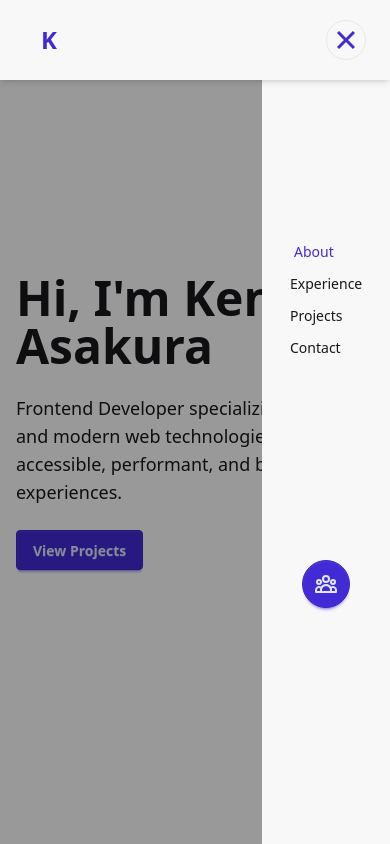
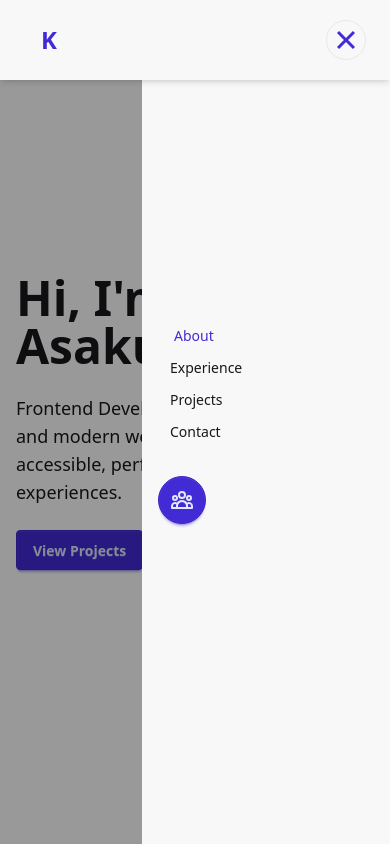
Before and after one commit to Kenta-Asakura/portfolio-v2, a React (Vite) app: page / in a window 390 px wide. Both pictures are taken after a click on the label "Open menu". Shown: the top 844 px of the page. Built offline with nearby package versions, Linux system fonts and the light colour scheme.

Commit message:
Header code cleaned up

```diff
--- a/src/components/layout/Header.jsx
+++ b/src/components/layout/Header.jsx
@@ -5,8 +5,6 @@ import { SOCIAL_LINKS } from "../../data/social";
 function Header() {
   const [isMenuOpen, setIsMenuOpen] = useState(false);
   const [activeSection, setActiveSection] = useState('');
-  // const [showSocialLinks, setShowSocialLinks] = useState(false);
-  const [showSocialLinks, setShowSocialLinks] = useState(true); // !TEST
 
   // Smooth scroll handler
   const handleNavClick = (e) => {
@@ -186,9 +184,8 @@ function Header() {
               ))}
             </ul>
 
-
             {/* Social and Chatbot Buttons */}
-            <div className="d-fab items-center">
+            <div className="max-lg:flex-row d-fab items-center">
               {/* Social Toggle Button */}
               <div
                 tabIndex={0}
@@ -215,7 +212,7 @@ function Header() {
               {SOCIAL_LINKS.map((social) => (
                 <button
                   id="btn social-links-section"
-                  className={`lg:${showSocialLinks ? '' : 'hidden'}
+                  className={`
                     flex lg:flex-col items-center gap-2 animate-fade-in
                     d-btn d-btn-lg d-btn-circle
                   `}
```
Lines whose indentation alone changed are shown as unchanged.
